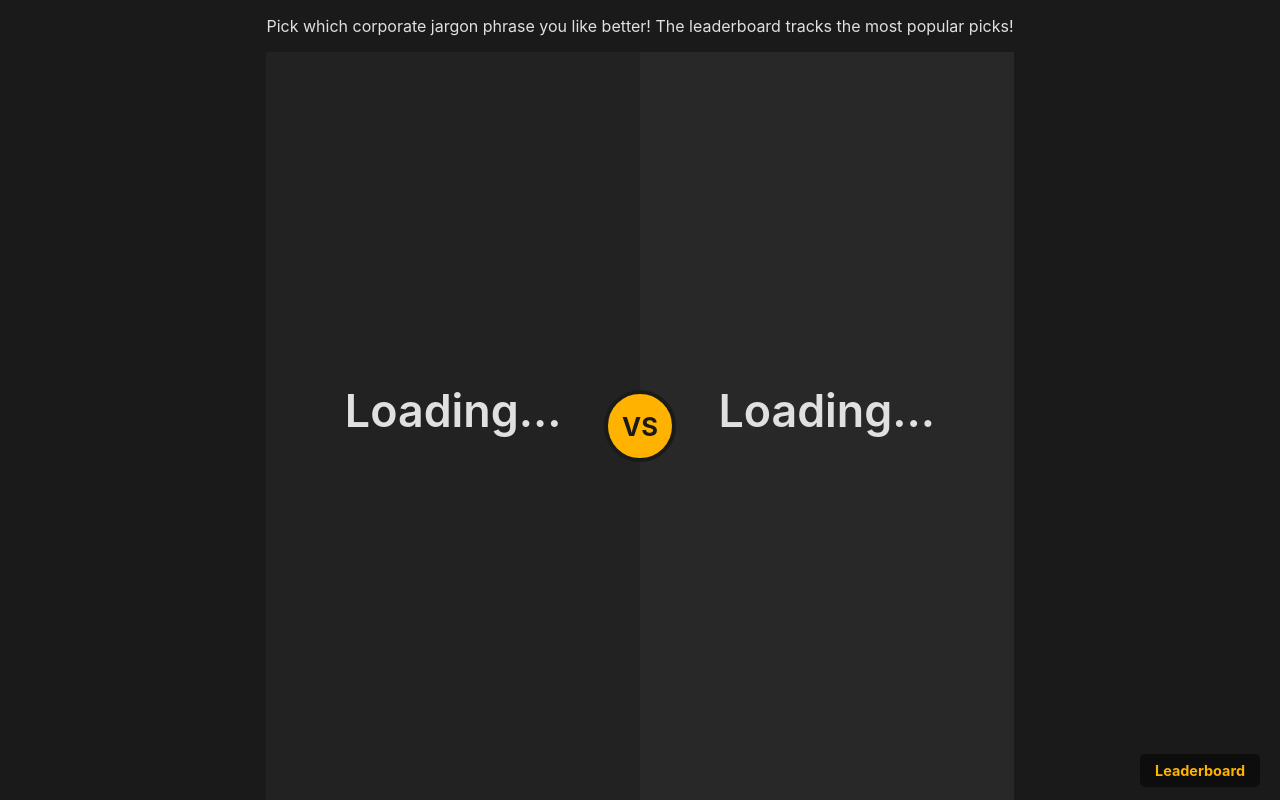
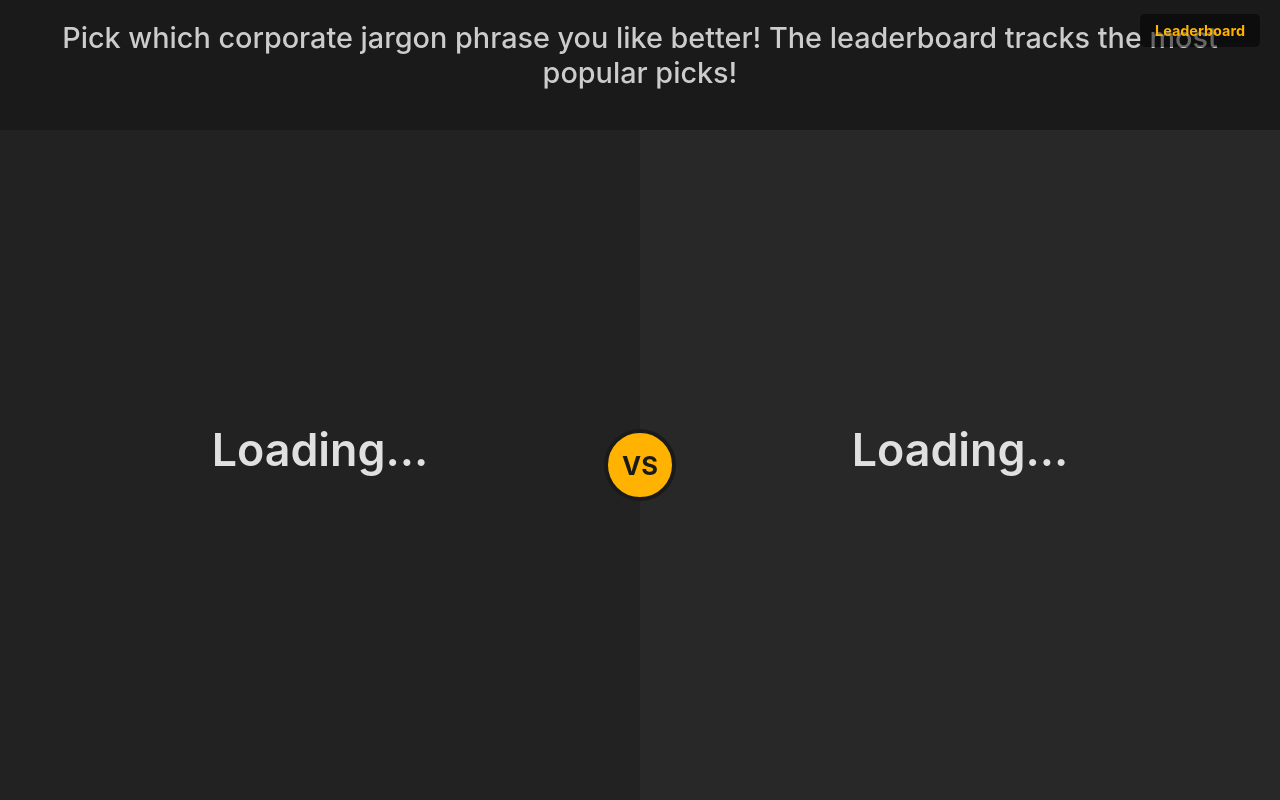
Before and after one commit to needaubrey/vibecoded_nonsense, a Flask app: page / in a window 1280 px wide. Run offline with Flask 3, Linux system fonts and the light colour scheme; some libraries are stand-ins or nearby versions.

Commit message:
added a description of how to play the game and a readme lmao

```diff
--- a/static/style.css
+++ b/static/style.css
@@ -169,11 +169,23 @@
     text-decoration: underline;
 }
 
+/* Style for the description text */
+.description {
+    font-size: 1.8em; /* Increased font size */
+    font-weight: 500;
+    text-align: center;
+    margin-top: 20px; /* Add some space above */
+    margin-bottom: 40px; /* Add more space below */
+    padding: 0 20px; /* Add padding for smaller screens */
+    color: #ccc; /* Slightly lighter color */
+}
+
 /* Style for the fixed leaderboard link on game page */
 .fixed-nav {
-    position: absolute;
-    bottom: 20px;
-    right: 20px;
+    position: fixed; /* Changed to fixed for viewport positioning */
+    top: 20px;       /* Position from top */
+    right: 20px;      /* Position from right */
+    bottom: auto;     /* Remove bottom positioning */
     z-index: 20; /* Ensure it's above other elements */
 }
 
```
